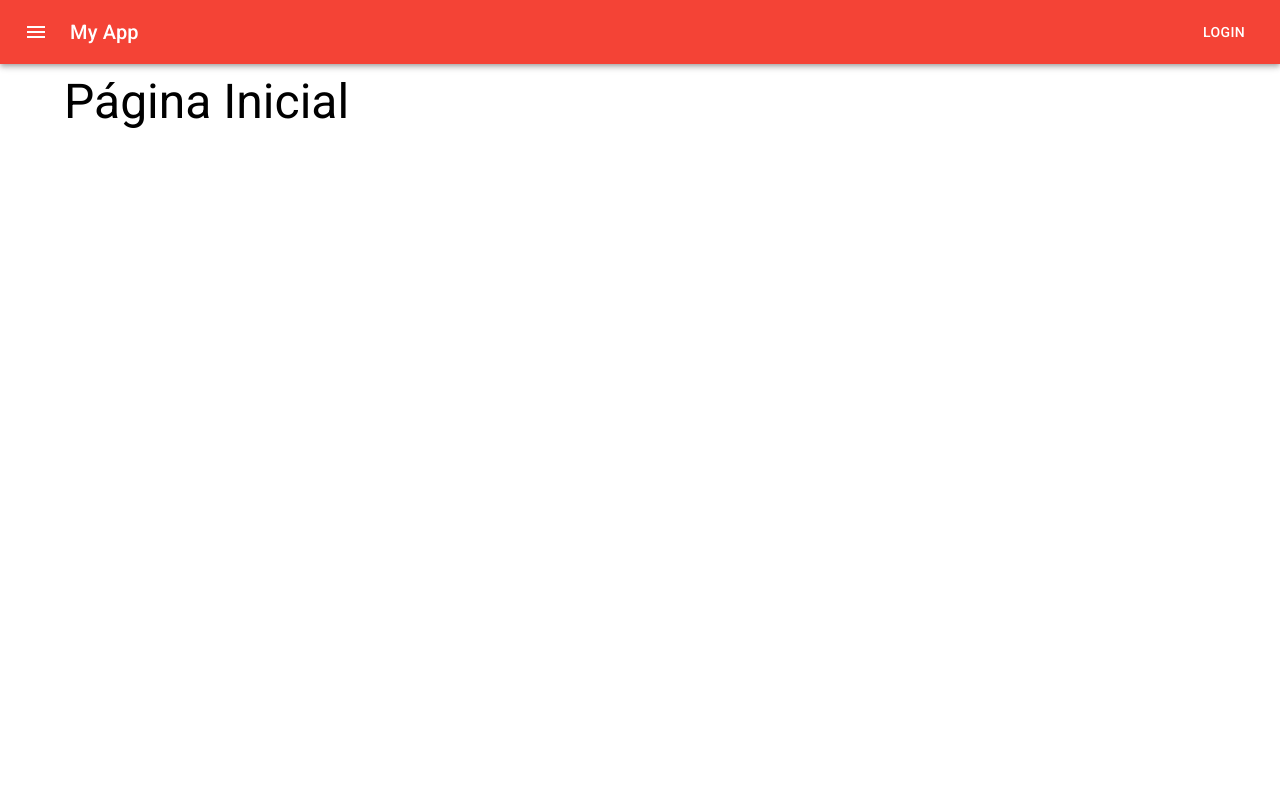
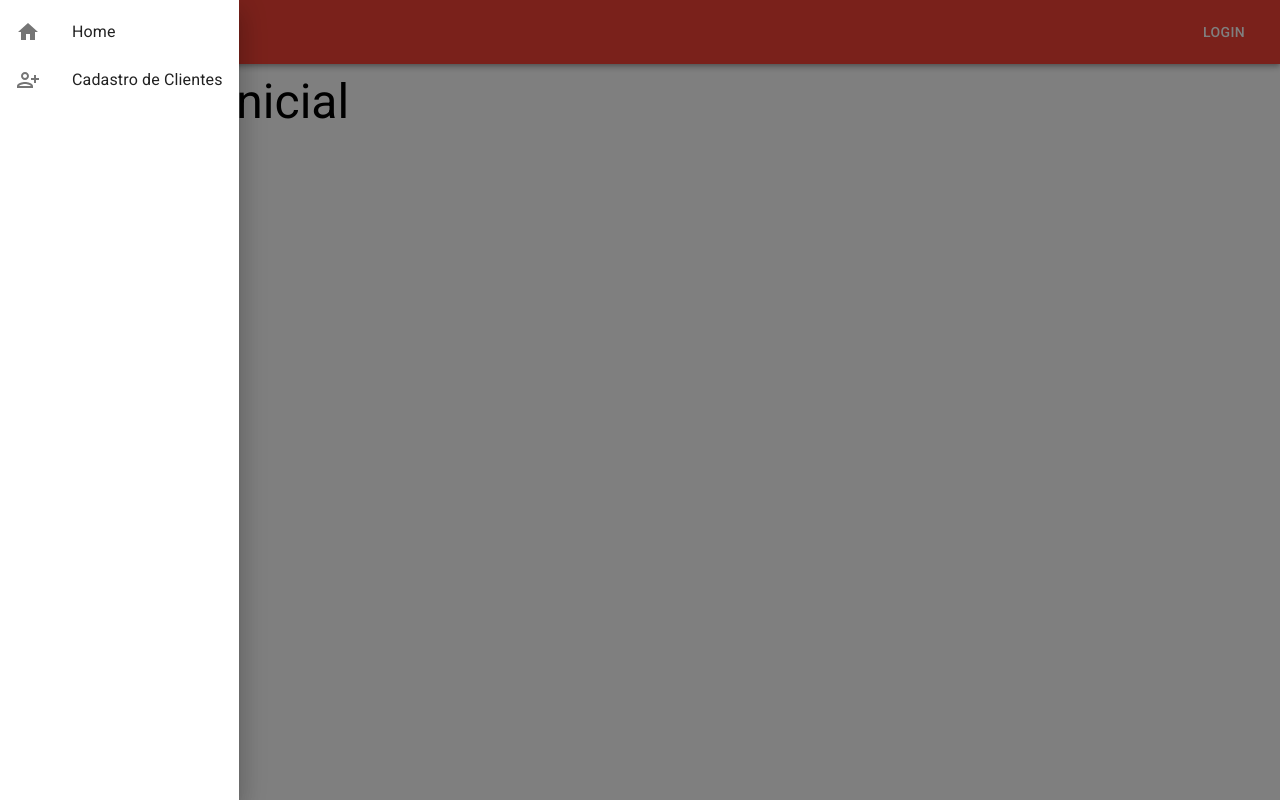
Before and after one commit to rudyassis/React, a React (Create React App) app: page / in a window 1280 px wide. Both pictures are taken after a click on the button "menu". Built offline with nearby package versions, Linux system fonts and the light colour scheme.

Commit message:
adicionando menu drawer

```diff
--- a/src/App.js
+++ b/src/App.js
@@ -13,8 +13,8 @@
 
 const App = () => {
   return (
-    <TemplateDefault>
-      <Router>
+    <Router>
+      <TemplateDefault>
         <Switch>
           <Route path='/customers'>
             <TemplatePage title='Clientes' Component={Customers} />
@@ -23,8 +23,8 @@
           <TemplatePage title='Página Inicial' Component={Home} />
           </Route>
         </Switch>
-      </Router>
-    </TemplateDefault>
+      </TemplateDefault>
+    </Router>
   )
 }
 
--- a/src/components/CustomerCard.js
+++ b/src/components/CustomerCard.js
@@ -1,4 +1,4 @@
-import React, { useState } from 'react'
+import React from 'react'
 import { makeStyles } from '@material-ui/core'
 import classNames from 'classnames'
 
--- a/src/partials/Header/Header.js
+++ b/src/partials/Header/Header.js
@@ -1,6 +1,22 @@
-import { AppBar, Toolbar, IconButton, Typography, Button } from '@material-ui/core'
+import { useState } from 'react'
+import {
+    AppBar,
+    Toolbar,
+    IconButton,
+    Typography,
+    Button,
+    Drawer,
+    List,
+    ListItem,
+    ListItemIcon,
+    ListItemText,
+} from '@material-ui/core'
+
+import { useHistory } from 'react-router-dom'
 
 import MenuIcon from '@mui/icons-material/Menu'
+import HomeIcon from '@mui/icons-material/Home'
+import PersonAddAltIcon from '@mui/icons-material/PersonAddAlt'
 
 import useStyles from './Header.style'
 
@@ -9,11 +25,24 @@
 
 const Header = () => {
     const classes = useStyles()
+    const history = useHistory()
+
+    const [menuOpen, setMenuOpen] = useState(false)
+
+    const handleToggleMenu = () => {
+        setMenuOpen(!menuOpen)
+    }
+
+    const handleMenuClick = route => {
+        history.push(route)
+        handleToggleMenu()
+    }
 
     return (
+        <>
         <AppBar position="static">
             <Toolbar>
-                <IconButton edge="start" color="inherit" aria-label="menu">
+                <IconButton edge="start" color="inherit" aria-label="menu" onClick={() => handleToggleMenu()}>
                     <MenuIcon />
                 </IconButton>
                 <Typography variant="h6" className={classes.title}>
@@ -22,6 +51,23 @@
                 <Button color="inherit">Login</Button>
             </Toolbar>
         </AppBar>
+        <Drawer open={menuOpen} onClose={() => handleToggleMenu()}>
+            <List>
+                <ListItem button onClick={() => handleMenuClick('/')}>
+                    <ListItemIcon>
+                        <HomeIcon />
+                    </ListItemIcon>
+                    <ListItemText>Home</ListItemText>
+                </ListItem>
+                <ListItem button onClick={() => handleMenuClick('/customers')}>
+                    <ListItemIcon>
+                        <PersonAddAltIcon />
+                    </ListItemIcon>
+                    <ListItemText>Cadastro de Clientes</ListItemText>
+                </ListItem>
+            </List>
+        </Drawer>
+        </>
     )
   }
 
```
